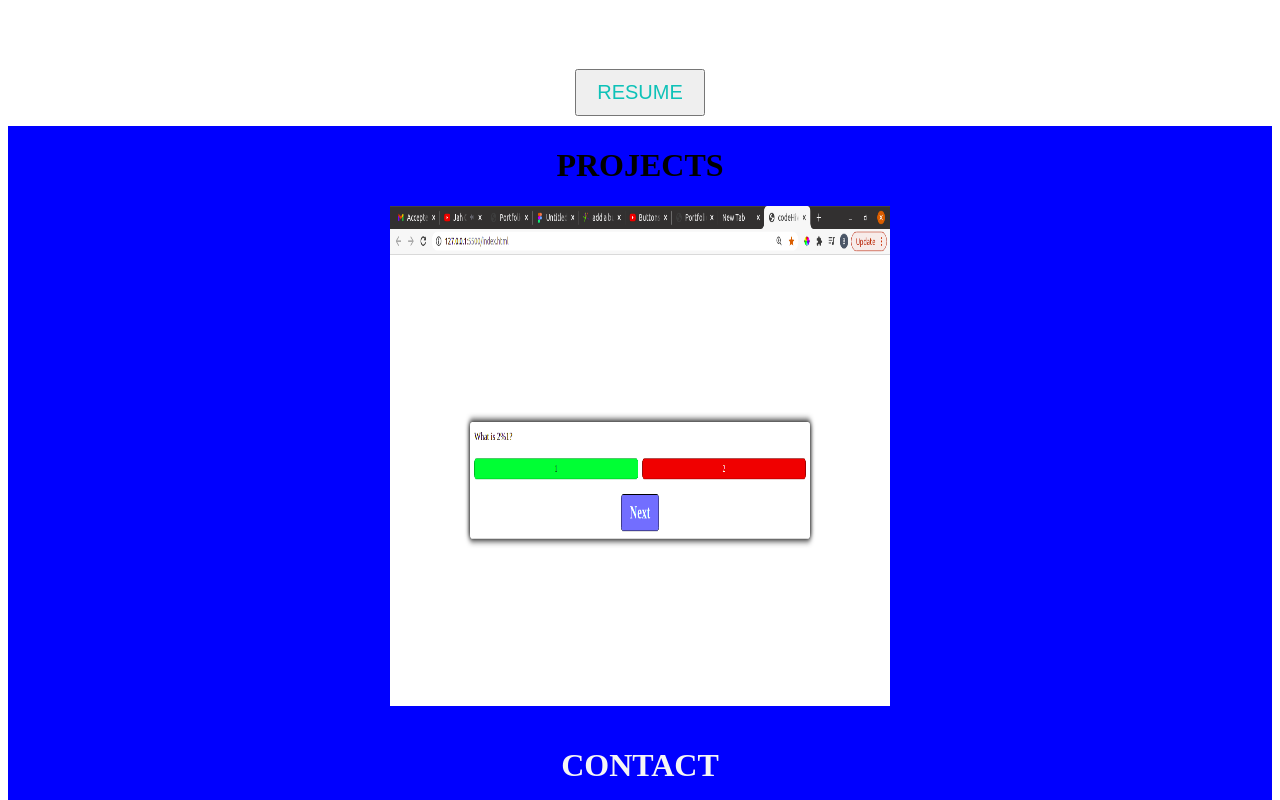
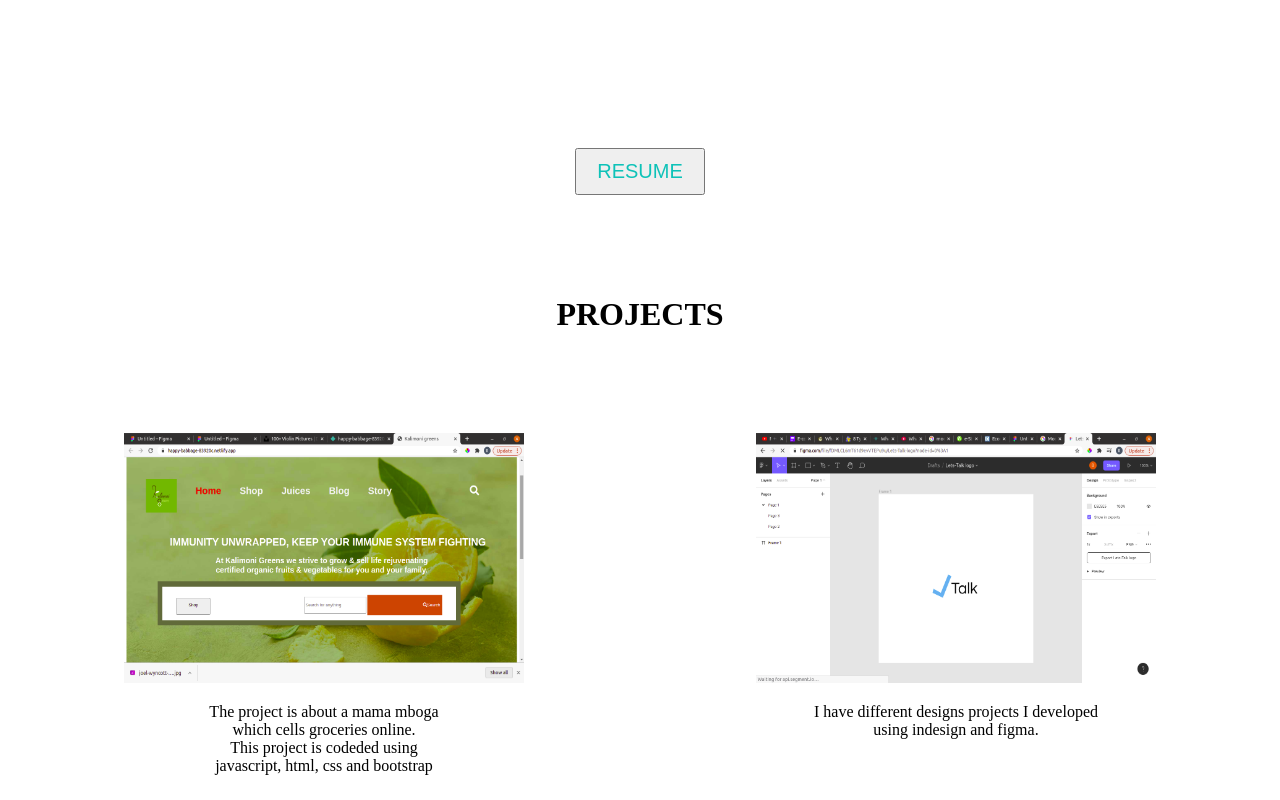
Before and after one commit to bethcreate/my_portfolio, a plain HTML site: page index.html in a window 1280 px wide. Shown: the part 1420-2220 px from the top of the page. Drawn offline with Linux system fonts and the light colour scheme.

Commit message:
first commit

```diff
--- a/index.html
+++ b/index.html
@@ -71,26 +71,45 @@
 
 
           </div>
-        </div>
-        <div class="container">
-            <button id="btn">RESUME</button>
-        </div>
 
+
+    </div>
+    <div class="container">
+        <button id="btn">RESUME</button>
     </div>
 
 
-    </div>
+
 
     <div id="section3">
-       <div class="sectionProject"><h1>PROJECTS</h1></div>
-        <img height="500" width="500"  src="images/jsproject.png" alt="">
+        <div class="sectionProject"><h1>PROJECTS</h1></div>
+        <div class="row2">
+            <div class="column2">
+       <div class="kalimoni">
+        <img height="250" width="400"  src="images/kali.png" alt="">
+        <p>The project is about a mama mboga<br>
+              which cells groceries online.<br>
+        This project is codeded using<br>
+        javascript, html, css and bootstrap</p>
+    </div>
+</div>
+<div class="column2">
+    <div>
+        <img height="250" width="400" src="images/Screenshot from 2021-07-11 12-27-00.png" alt="">
+        <p>I have different designs  projects I developed<br>
 
+            using indesign and figma. </p>
+    </div>
+</div>
+</div>
 
     </div>
 
     <div id="section4">
         <h1>CONTACT</h1>
 
+
+
     </div>
 
 </body>
--- a/stytle.css
+++ b/stytle.css
@@ -109,6 +109,9 @@ nav{
     width: 100%;
     text-align: center;
 }
+.row1{
+    margin-top: 10%;
+}
 
 #section2{
     height: 600px;
@@ -158,8 +161,15 @@ h1{
     padding: 10px 20px;
     font-size: 20px;
     cursor: pointer;
-    margin: 10px;
-    bottom: -200px;
+    margin: 80px;
+    /* margin-left: -100px; */
+    text-align: center;
+    margin-top: -100%;
+
+
+
+
+
 
 }
 .btn1:hover{
@@ -168,7 +178,7 @@ h1{
 
 #section3{
     height: 600px;
-    background-color: blue;
+    background-color: white;
     display: inline-block;
     width: 100%;
     text-align: center;
@@ -179,10 +189,33 @@ h1{
 }
 
 
+
+.column2 {
+   float: left;
+    width: 50%;
+  }
+
+  /* Clear floats after the columns */
+  .row2:after {
+    content: "";
+    display: table;
+    clear: both;
+
+  }
+  /* section3 images */
+  .row2{
+      margin-top: 100px;
+  }
+
+
 #section4{
     height: 600px;
-    background-color: blue;
+    background-color:white;
     display: inline-block;
     width: 100%;
     text-align: center;
 }
+
+.section4 h1{
+    background-color: #0EC2B8;
+}
```
Also changed, not shown: images/Screenshot from 2021-07-11 12-27-00.png (added), images/kali.png (added).
